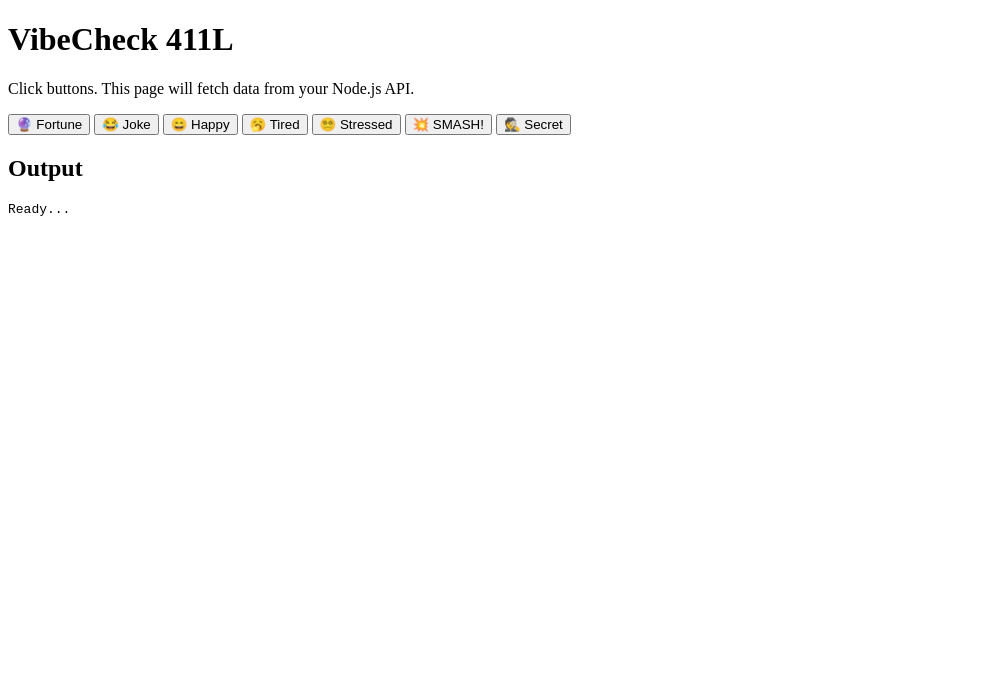
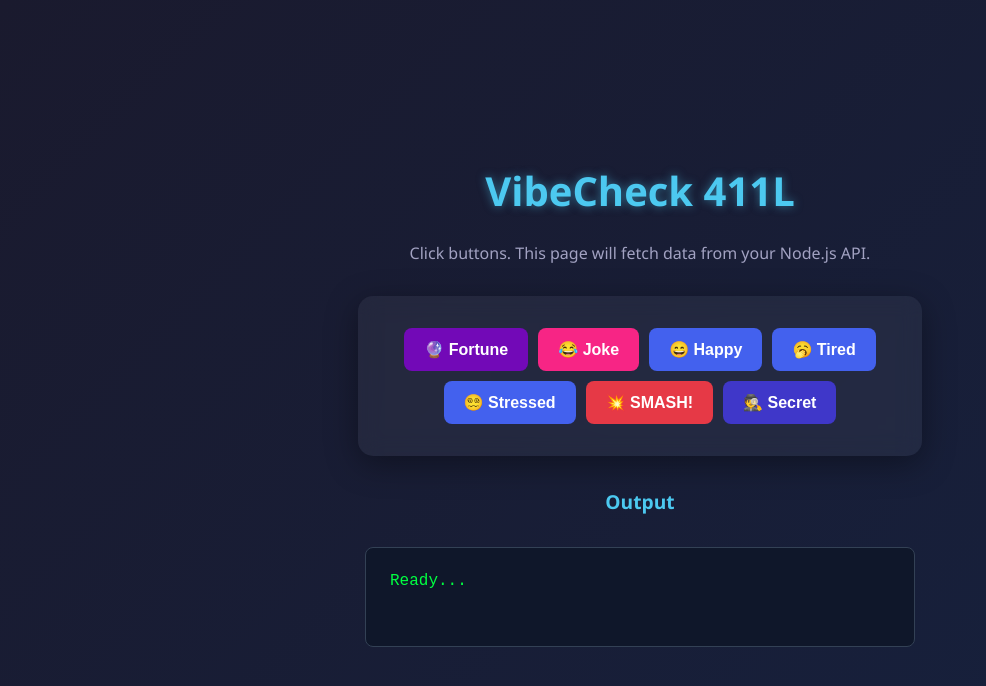
Before and after one commit to wsangil/VibeCheck-GarzonSangil, a plain HTML site: page frontend/index.html in a window 1280 px wide. Shown: the whole page, without its empty margins (0-986 px from the left). Drawn offline with Linux system fonts and the light colour scheme.

Commit message:
Added style for css part embedded in file.

```diff
--- a/frontend/index.html
+++ b/frontend/index.html
@@ -4,12 +4,106 @@
   <meta charset="utf-8" />
   <meta name="viewport" content="width=device-width, initial-scale=1" />
   <title>VibeCheck 411L</title>
+  <style>
+    /* General Reset and Font */
+    body {
+      margin: 0;
+      padding: 0;
+      font-family: 'Segoe UI', Tahoma, Geneva, Verdana, sans-serif;
+      background: linear-gradient(135deg, #1a1a2e 0%, #16213e 100%);
+      color: #fff;
+      display: flex;
+      flex-direction: column;
+      align-items: center;
+      justify-content: center;
+      min-height: 100vh;
+      text-align: center;
+    }
+
+    h1 {
+      font-size: 2.5rem;
+      margin-bottom: 0.5rem;
+      color: #4cc9f0;
+      text-shadow: 0 0 10px rgba(76, 201, 240, 0.5);
+    }
+
+    p {
+      color: #a2a2c2;
+      margin-bottom: 2rem;
+    }
+
+    /* Button Container */
+    .button-container {
+      background: rgba(255, 255, 255, 0.05);
+      padding: 2rem;
+      border-radius: 15px;
+      backdrop-filter: blur(10px);
+      border: 1px border rgba(255, 255, 255, 0.1);
+      box-shadow: 0 8px 32px 0 rgba(0, 0, 0, 0.37);
+      max-width: 500px;
+      display: flex;
+      flex-wrap: wrap;
+      gap: 10px;
+      justify-content: center;
+    }
+
+    /* Base Button Styling */
+    button {
+      padding: 12px 20px;
+      font-size: 1rem;
+      border: none;
+      border-radius: 8px;
+      cursor: pointer;
+      transition: all 0.3s ease;
+      font-weight: 600;
+      color: white;
+    }
+
+    button:hover {
+      transform: translateY(-3px);
+      box-shadow: 0 5px 15px rgba(0, 0, 0, 0.3);
+      filter: brightness(1.2);
+    }
+
+    button:active {
+      transform: translateY(0);
+    }
+
+    /* Specific Button Colors */
+    #btnFortune { background-color: #7209b7; }
+    #btnJoke { background-color: #f72585; }
+    .btnMood { background-color: #4361ee; }
+    #btnSmash { background-color: #e63946; }
+    #btnSecret { background-color: #3f37c9; }
+
+    /* Output Section */
+    h2 {
+      margin-top: 2rem;
+      font-size: 1.2rem;
+      color: #4cc9f0;
+    }
+
+    #out {
+      background: #0f172a;
+      color: #00ff41; /* Retro Terminal Green */
+      padding: 1.5rem;
+      border-radius: 8px;
+      width: 80%;
+      max-width: 500px;
+      min-height: 50px;
+      border: 1px solid #334155;
+      white-space: pre-wrap;
+      word-wrap: break-word;
+      font-family: 'Courier New', Courier, monospace;
+      text-align: left;
+    }
+  </style>
 </head>
 <body>
   <h1>VibeCheck 411L</h1>
   <p>Click buttons. This page will fetch data from your Node.js API.</p>
 
-  <div>
+  <div class="button-container">
     <button id="btnFortune">🔮 Fortune</button>
     <button id="btnJoke">😂 Joke</button>
     <button data-mood="happy" class="btnMood">😄 Happy</button>
```
